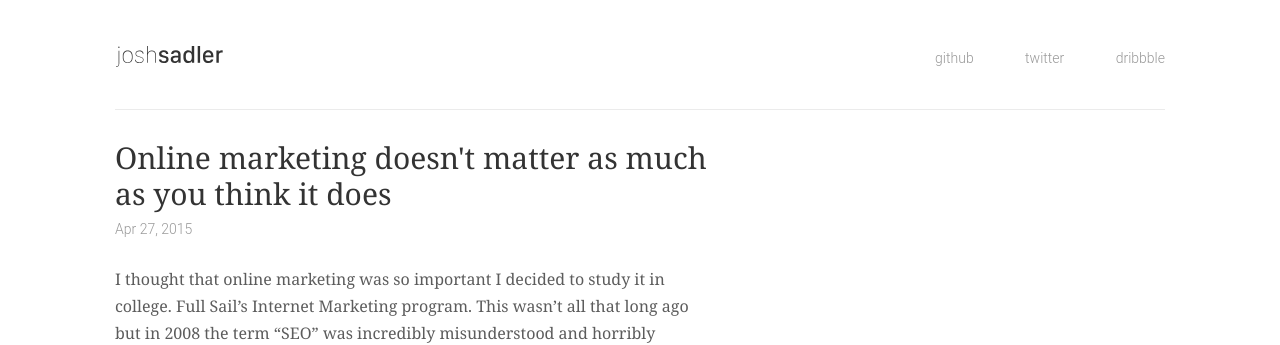
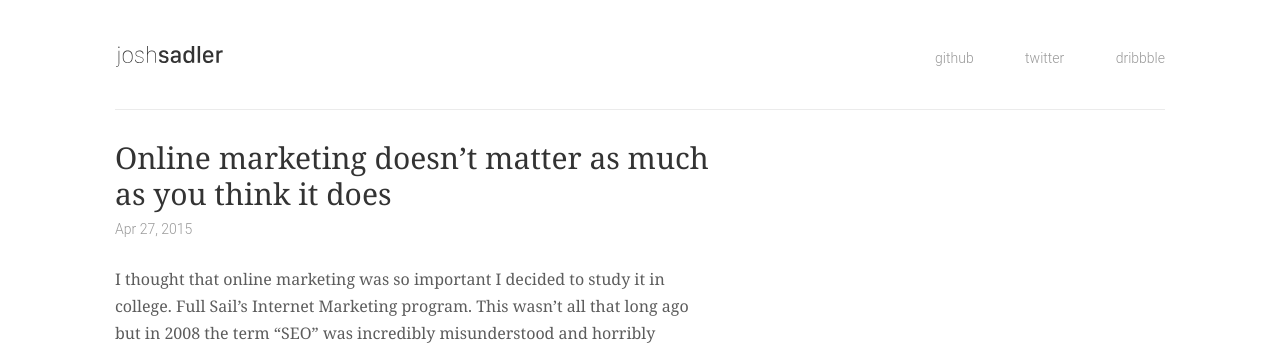
Before and after one commit to joshsadler/blog, a Jekyll site: the page built from _posts/2015-04-27-online-marketing-doesnt-matter.markdown, in a window 1280 px wide. Shown: the top 345 px of the page. Built offline with Jekyll 4.4.1, drawn with Linux system fonts in a browser that asks for light colours; comment, search, counter and statistics services are not loaded.

```diff
--- a/_posts/2015-04-27-online-marketing-doesnt-matter.markdown
+++ b/_posts/2015-04-27-online-marketing-doesnt-matter.markdown
@@ -1,6 +1,6 @@
 ---
 layout: post
-title:  "Online marketing doesn't matter as much as you think it does"
+title:  "Online marketing doesn’t matter as much as you think it does"
 date:   2015-04-27 16:46:14
 tags:
 - marketing
--- a/_posts/2015-05-02-microsoft-edge.markdown
+++ b/_posts/2015-05-02-microsoft-edge.markdown
@@ -1,6 +1,6 @@
 ---
 layout: post
-title:  "Microsoft Edge: so stinkin' smart"
+title:  "Microsoft Edge: so stinkin’ smart"
 date:   2015-05-02 13:00:00
 tags:
 - microsoft
```
